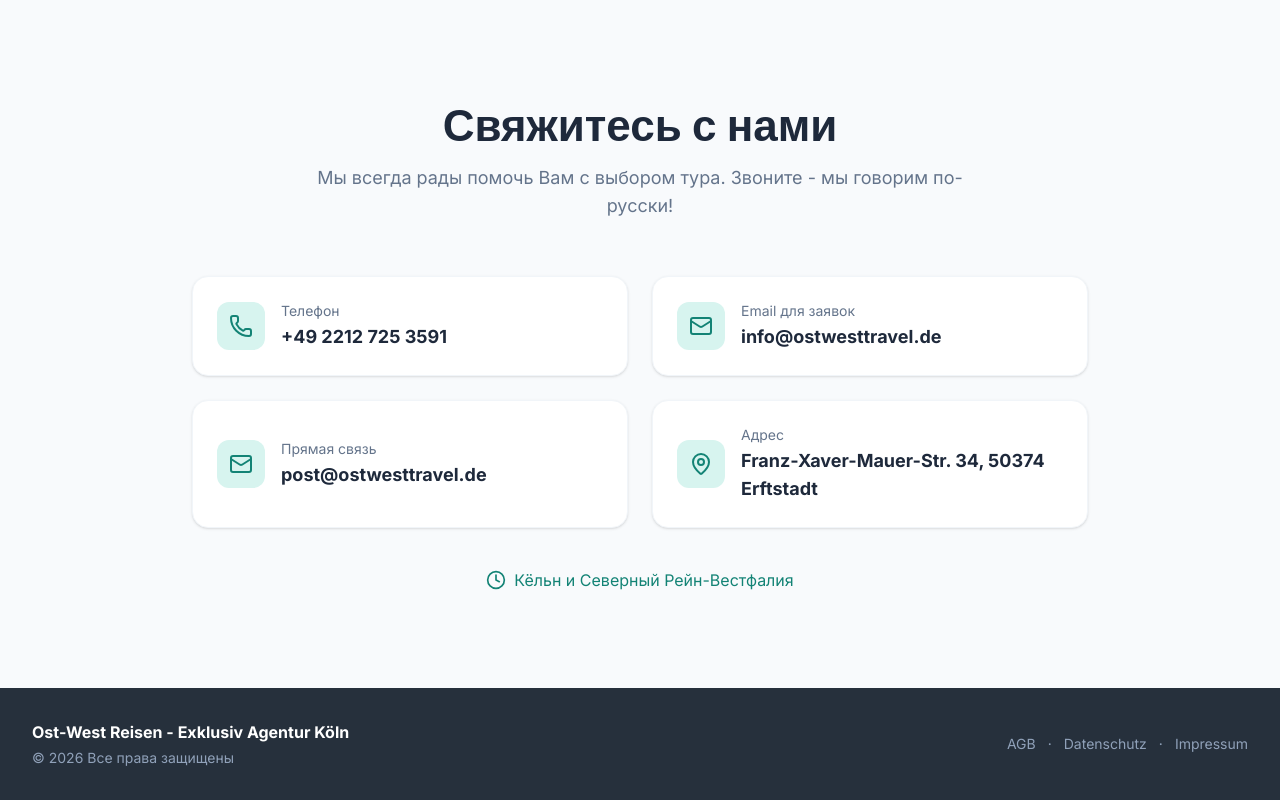
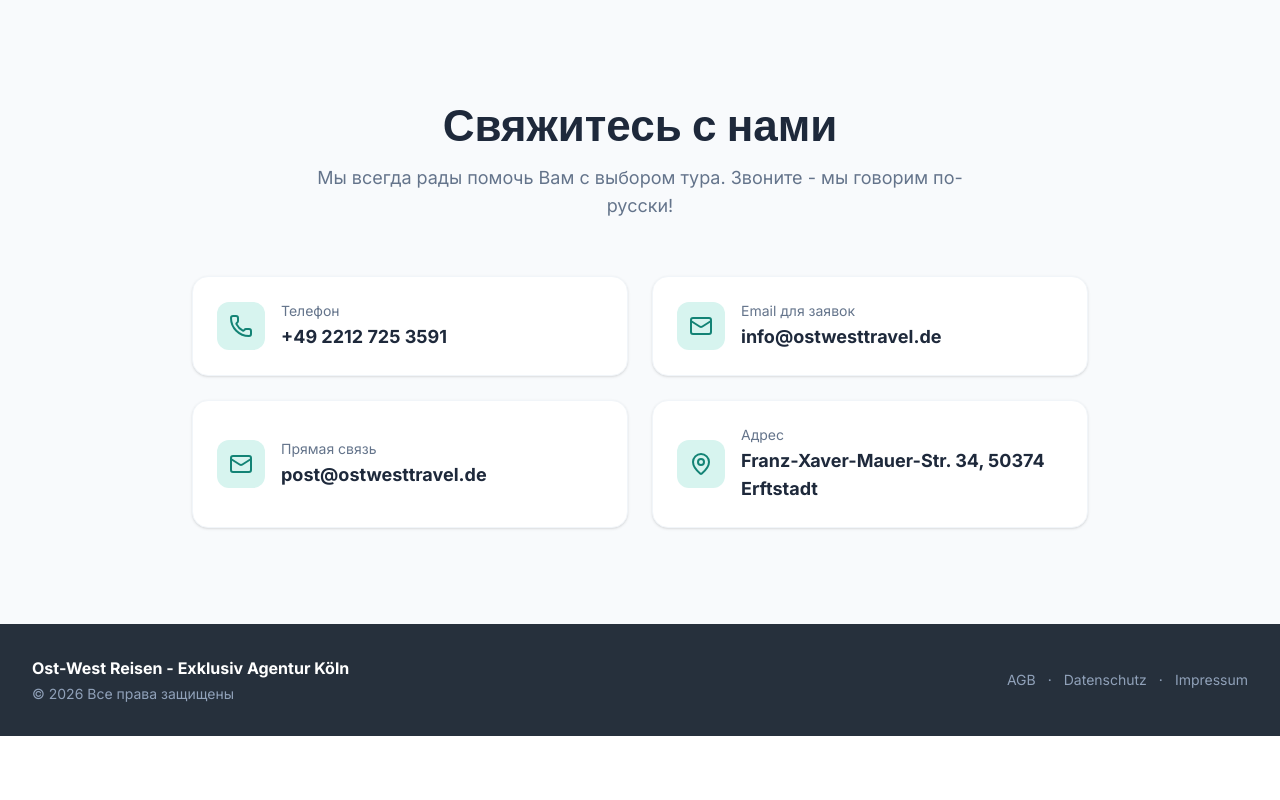
Before and after one commit to chokolate73/ost-west-reisen, a Next.js app: page / in a window 1280 px wide. Shown: the part 4581-5381 px from the top of the page. After the commit the page ends 5317 px from the top, so only its background shows below. Built offline with nearby package versions, Linux system fonts and the light colour scheme.

Commit message:
Remove "Кёльн и Северный Рейн-Вестфалия" line from contacts
https://claude.ai/code/session_01C248XHzoj2vVH2rRg9pbiA

```diff
--- a/components/Contacts.tsx
+++ b/components/Contacts.tsx
@@ -1,4 +1,4 @@
-import { Phone, Mail, MapPin, Clock } from "lucide-react";
+import { Phone, Mail, MapPin } from "lucide-react";
 
 const PHONE = "+49 2212 725 3591";
 
@@ -79,11 +79,6 @@ export default function Contacts() {
             );
           })}
         </div>
-
-        <p className="mt-10 flex items-center justify-center gap-2 text-brand-600">
-          <Clock className="size-5" />
-          Кёльн и Северный Рейн-Вестфалия
-        </p>
       </div>
     </section>
   );
```
